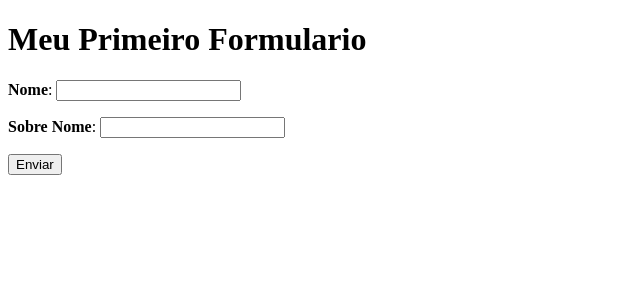
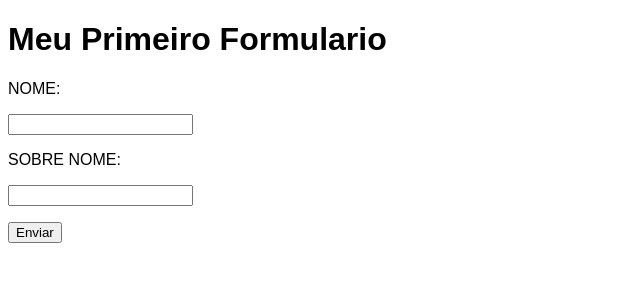
Before and after one commit to brunopontesf38/Html-css, a plain HTML site: page Exercicio/ex025/form001.html in a window 1280 px wide. Shown: the whole page, without its empty margins (0-640 px from the left). Drawn offline with Linux system fonts and the light colour scheme.

Commit message:
Update form001.html

```diff
--- a/Exercicio/ex025/form001.html
+++ b/Exercicio/ex025/form001.html
@@ -6,16 +6,19 @@
     <title>Meu Primeiro Formulario</title>
     <style>
         *{
-
+           font-family: Arial, Helvetica, sans-serif;
         }
     </style>
 </head>
 <body>
     <h1>Meu Primeiro Formulario</h1>
-    <form action="cadastro.php" method="" autocomplete="off">
-        <P><strong><label for="inome">Nome</label></strong>: <input type="text" name="nome" id="inome"></P>
-        <p><strong><label for="isobre">Sobre Nome</label></strong>: <input type="text" name="sobre" id="isobre"></p>
-        <p><input type="submit" value="Enviar"></p>
-    </form>
+   <form action="cadastro.php" method="post" autocomplete="off">
+    <p><label for="inome">NOME</label>:</p>
+    <input type="text" name="nome" id="inome">
+    <p><label for="isobre">SOBRE NOME</label>:</p>
+    <input type="text" name="sobrenome" id="isobre">
+    <p><input type="submit" value="Enviar"></p>
+   </form>
+
 </body>
 </html>
```
